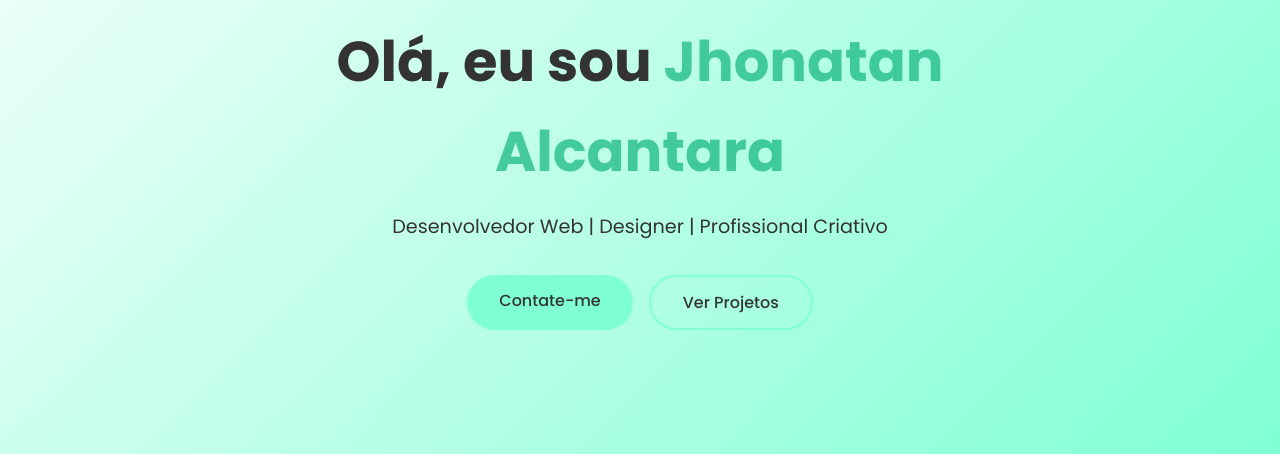
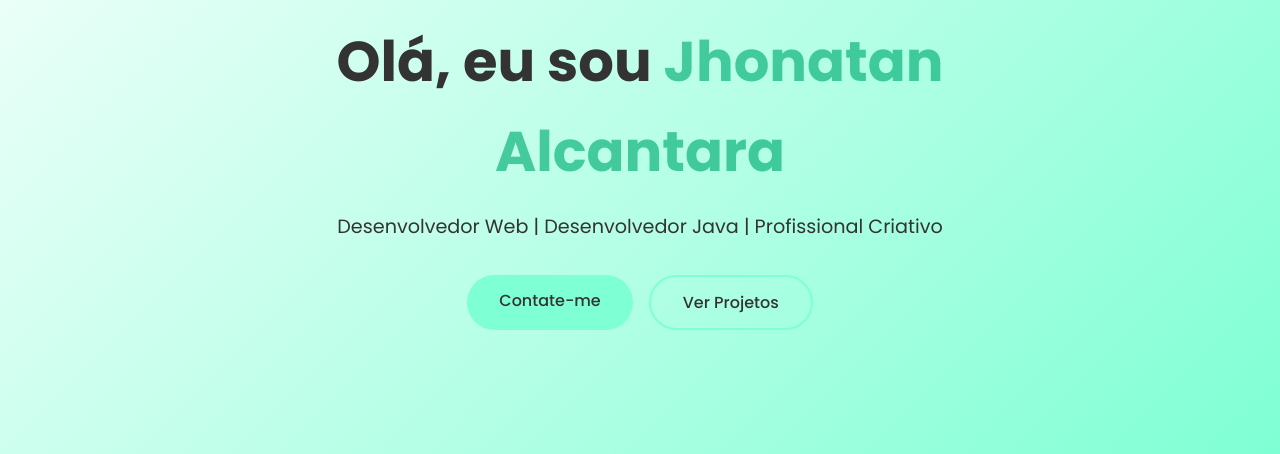
Before and after one commit to dkiller766/dkiller766.github.io, a plain HTML site: page index.html in a window 1280 px wide. Shown: the part 346-800 px from the top of the page. Drawn offline with Linux system fonts and the light colour scheme.

Commit message:
Update index.html

```diff
--- a/index.html
+++ b/index.html
@@ -25,7 +25,7 @@
         </div>
         <div class="hero-content">
             <h1>Olá, eu sou <span class="highlight">Jhonatan Alcantara</span></h1>
-            <p class="subtitle">Desenvolvedor Web | Designer | Profissional Criativo</p>
+            <p class="subtitle">Desenvolvedor Web | Desenvolvedor Java | Profissional Criativo</p>
             <div class="cta-buttons">
                 <a href="#contact" class="btn primary">Contate-me</a>
                 <a href="#projects" class="btn secondary">Ver Projetos</a>
```
